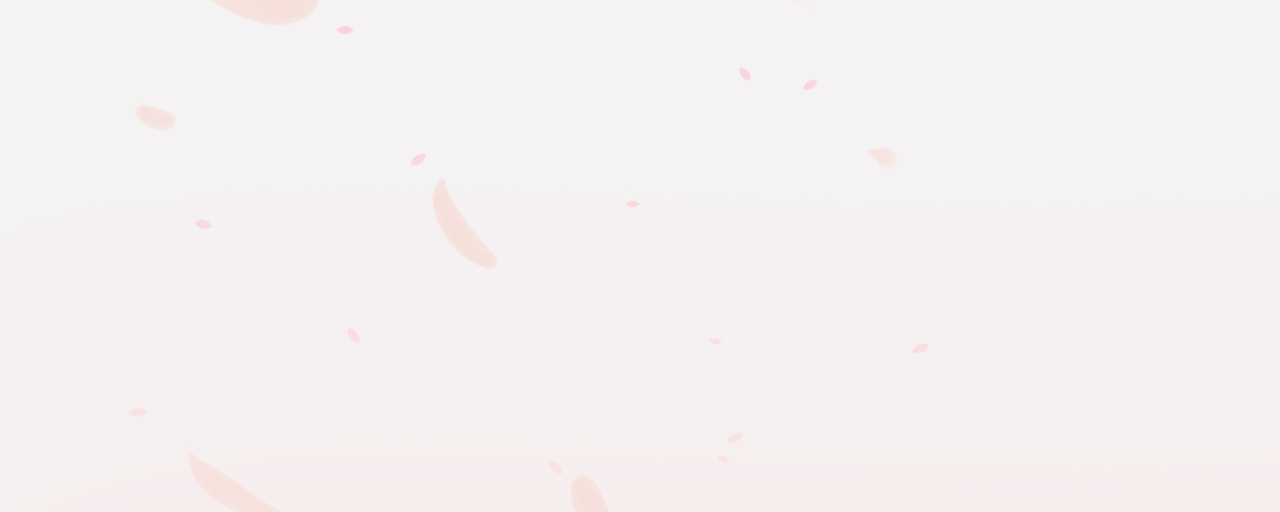
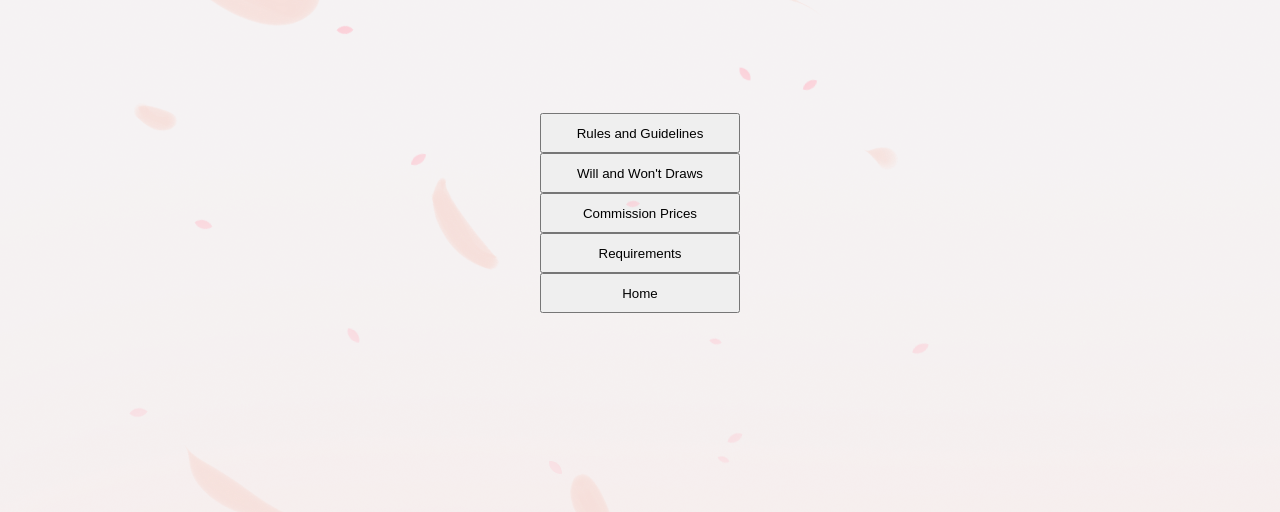
Before and after one commit to illonion/ShuwachiiWebsite, a plain HTML site: page index.html in a window 1280 px wide. Both pictures are taken after a click on the button "Commissions!". Shown: the part 187-699 px from the top of the page. Drawn offline with nearby package versions, Linux system fonts and the light colour scheme.

Commit message:
Add Commission Page

```diff
--- a/index.html
+++ b/index.html
@@ -18,12 +18,23 @@
         </header>
         <div id="bodies">
             <img class="shuwa-logo" src="images/signature_withoutbg.png" alt="Shuwachii's Logo">
-            <div id="main-body">
+
+            <div id="mainBody">
                 <img class="shuwa-image-main" src="images/shuwa.png" alt="Shuwachii Main Page Original Charater Image" width="650">
             </div>
-            <div id="commissions">
 
-            </div>
+                <div id="commissions">
+                    <button id="toRulesGuidelines">Rules and Guidelines</button>
+                    <button id="toWillWontDraws">Will and Won't Draws</button>
+                    <button id="toCommissionPrices">Commission Prices</button>
+                    <button id="toRequirements">Requirements</button>
+                    <button id="toMainBody">Home</button>
+                </div>
+
+                    <div id="rulesGuidelines"></div>
+                    <div id="willWontDraws"></div>
+                    <div id="commissionPrices"></div>
+                    <div id="requirements"></div>
         </div>
         <footer>
             <div id="icons">
--- a/js/index.js
+++ b/js/index.js
@@ -5,14 +5,22 @@ $(window).on('load', () => {
         .mouseover(function() { $(this).attr("src", $(this).attr("src").match(/[^\.]+/) + "_hover.png"); })
         .mouseout(function() { $(this).attr("src", $(this).attr("src").replace("_hover.png", ".png")); });
 
+    /* Set all pages except the first to display nothing */
+    $("#commissions").hide();
+
     /* Navigation between pages */
-    var currentLocation = "#main-body";
+    var currentLocation = "#mainBody";
     const homeLink = "#toMainBody";
     const commLink = "#toCommissions";
+    const ruleLink = "#toRulesGuidelines";
+    const drawLink = "#toWillWontDraws";
+    const priceLink = "#toCommissionPrices";
 
-    $(homeLink).on('click', function() { pageTransition("#main-body"); });
+    $(homeLink).on('click', function() { pageTransition("#mainBody"); });
     $(commLink).on('click', function() { pageTransition("#commissions"); });
-
+    $(ruleLink).on('click', function() { pageTransition("#rulesGuidelines"); });
+    $(drawLink).on('click', function() { pageTransition("#willWontDraws"); });
+    $(priceLink).on('click', function() { pageTransition("#commissionPrices"); });
 
     /* Function for Clicking Navigation */
     function pageTransition(resultLocation) {
--- a/styles/style.css
+++ b/styles/style.css
@@ -79,3 +79,19 @@ footer {
     margin-right:-50%;
     transform: translate(-50%, 0)
 }
+
+/* Center Buttons Commission Page */
+#commissions {
+    position: absolute;
+    top:50%;
+    left: 50%;
+    margin-right:-50%;
+    transform:translate(-50%, -50%);
+    width:200px;
+    height:200px;
+}
+
+#commissions button {
+    width:200px;
+    height:40px;
+}
```
